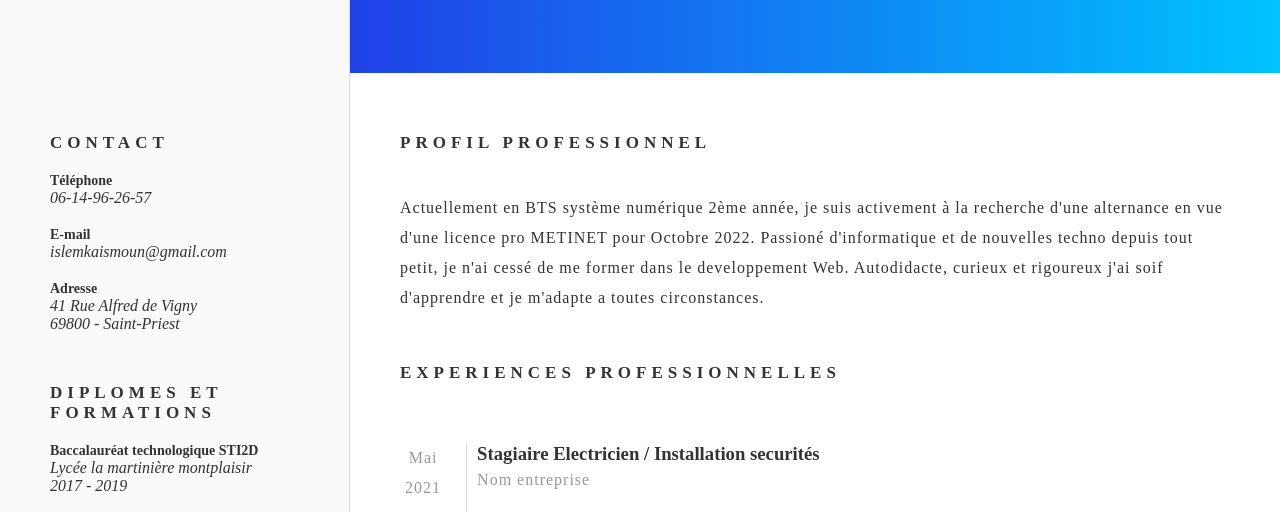
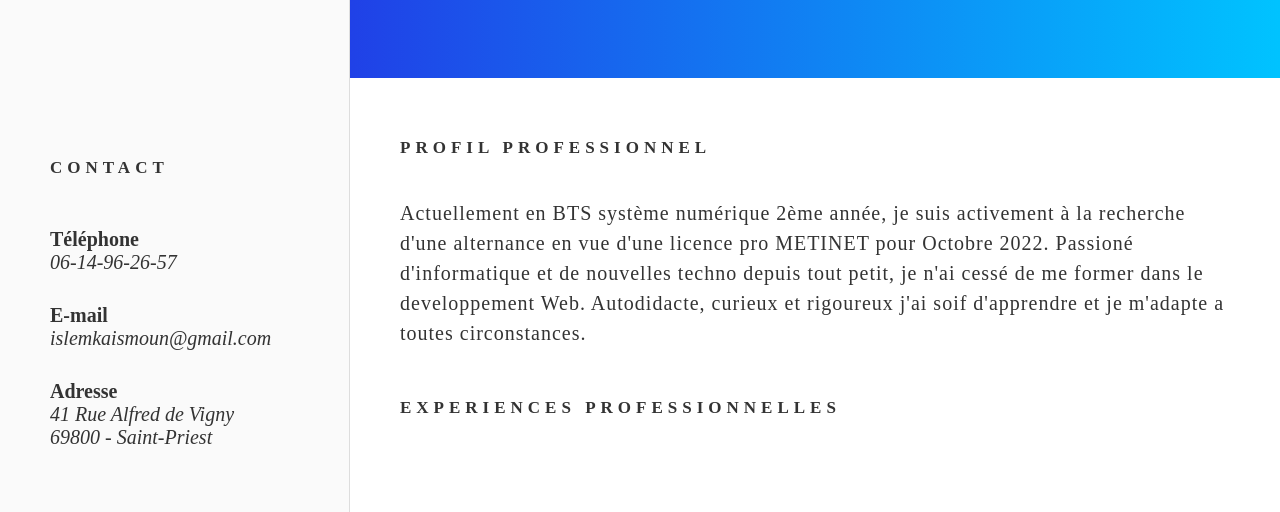
Before and after one commit to islemk69/projet-cv, a website: page index.html in a window 1280 px wide. Shown: the part 235-747 px from the top of the page. Drawn offline with Linux system fonts and the light colour scheme.

Commit message:
initial commit

```diff
--- a/scss/_base.scss
+++ b/scss/_base.scss
@@ -5,7 +5,7 @@ html {
 body {
     font-family: var(font-family);
     color: var(--text);
-    font-size:1.6rem;
+    font-size:2rem;
 }
 
 p{
--- a/scss/style.scss
+++ b/scss/style.scss
@@ -80,10 +80,14 @@ aside {
         margin-bottom: 5rem;
         h3 {
         margin-bottom: 0;
-        font-size: 1.4rem;
+        font-size: 2rem;
+        }
+        h2 {
+            padding-bottom: 3rem;
+            padding-top: 2rem;
         }
         p {
-        margin: 0 0 2rem 0;
+        margin: 0 0 3rem 0;
         font-style: italic;
         }
     }
@@ -212,6 +216,9 @@ main {
         letter-spacing: 0.1rem;
         line-height: 3rem;
     }
+    .mbxx {
+        margin-bottom: 15rem;
+    }
     .experience {
         margin: 6rem 0;
         display: flex;
```
Also changed, not shown: css/style.css, 1 other file.
